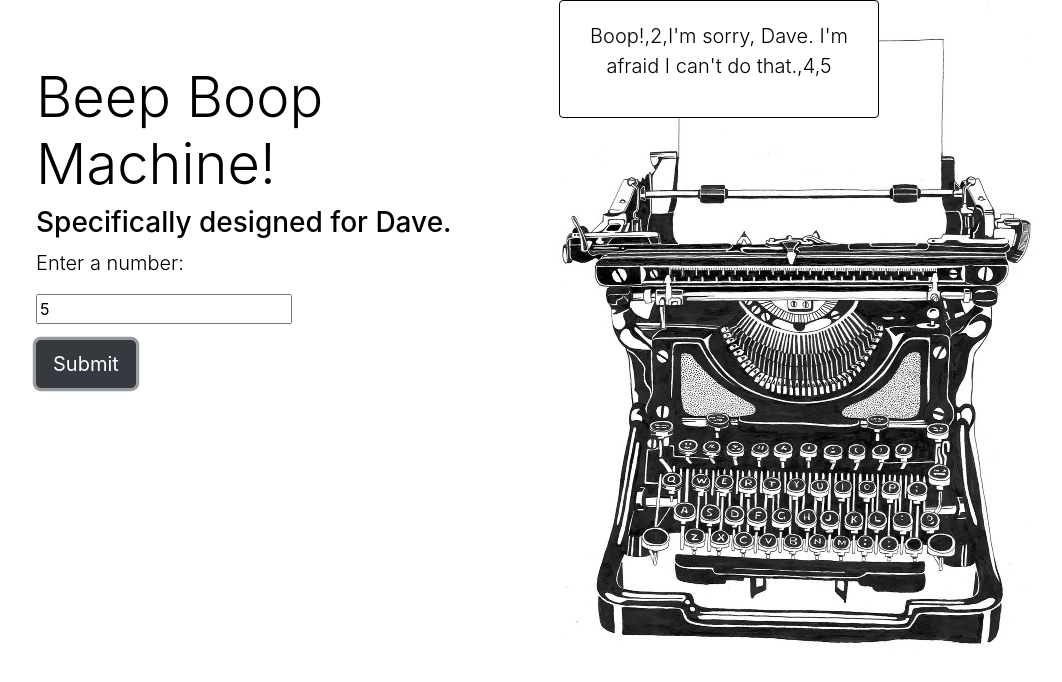
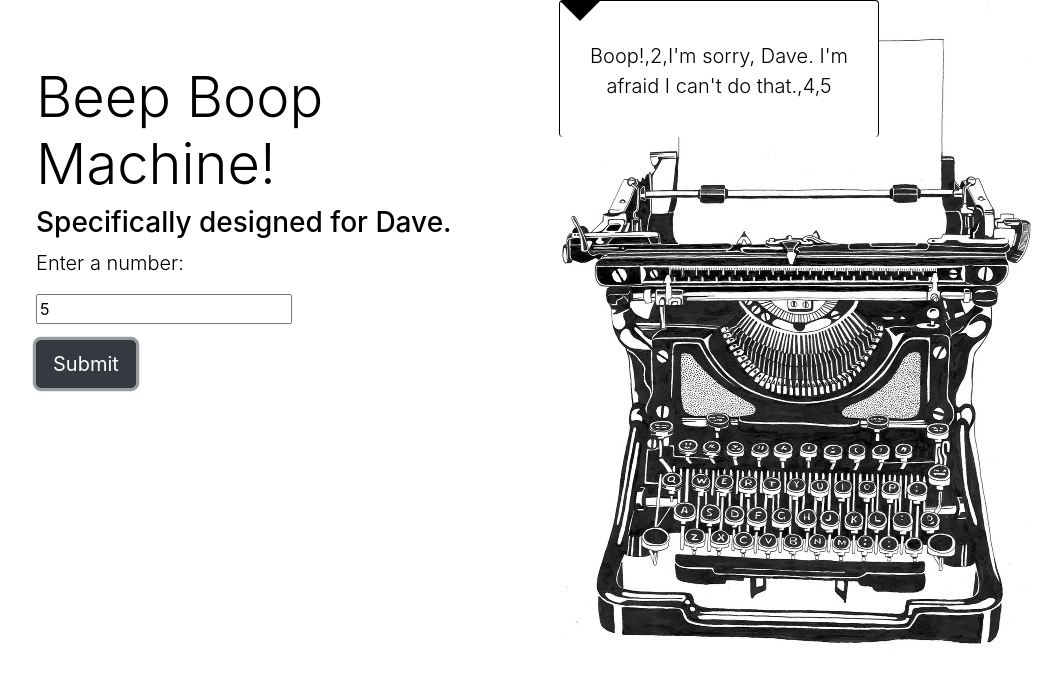
Before and after one commit to amychurchwell/beep-boop-v2, a plain HTML site: page index.html in a window 1280 px wide. Both pictures are taken after typing "5" into the empty fields and a click on the button "Submit". Shown: the whole page, without its empty margins (96-1158 px from the left). Drawn offline with Linux system fonts and the light colour scheme.

Commit message:
remove bottom border from card and add black triangle for paper effect

```diff
--- a/css/styles.css
+++ b/css/styles.css
@@ -3,6 +3,14 @@ img .typewriter{
   float: right;
 }
 
+.arrow-down {
+  width: 0;
+  height: 0;
+  border-left: 20px solid transparent;
+  border-right: 20px solid transparent;
+
+  border-top: 20px solid black;
+}
 
 .jumbotron {
   background: transparent;
@@ -14,6 +22,7 @@ img .typewriter{
 
 
 div .card{
+  border-bottom: none;
   border-color: black;
   display: none;
   position: absolute;
--- a/index.html
+++ b/index.html
@@ -27,6 +27,7 @@
         </div>
         <div class="col-md-6">
           <div class="card" style="width: 20rem;">
+            <div class="arrow-down"></div>
             <div class="card-body">
               <div class="results">
                 <p class="lead" id ="results"></p>
```
Also changed, not shown: img/robot.gif (added).
